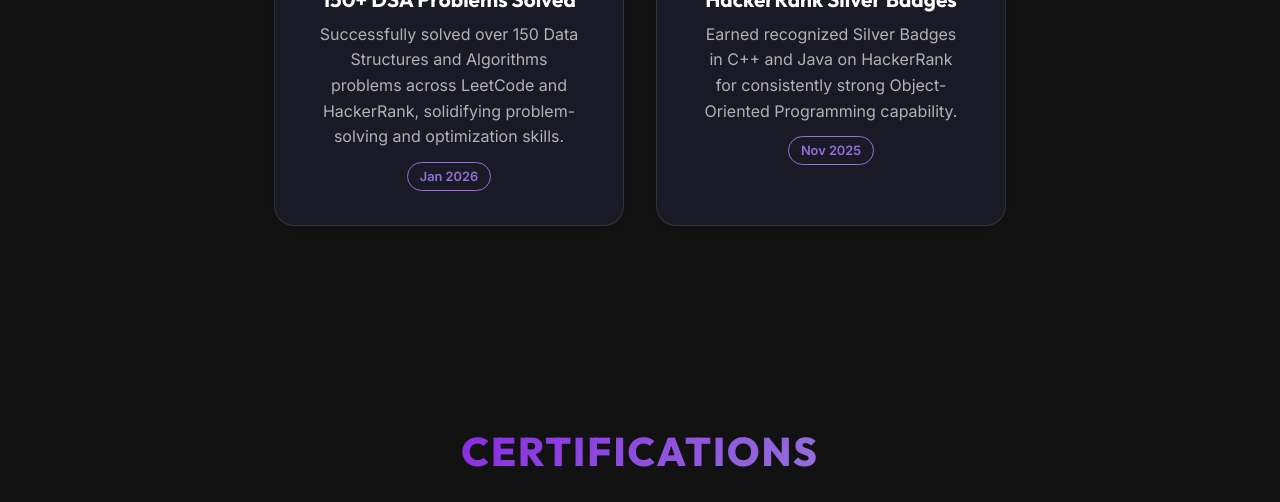
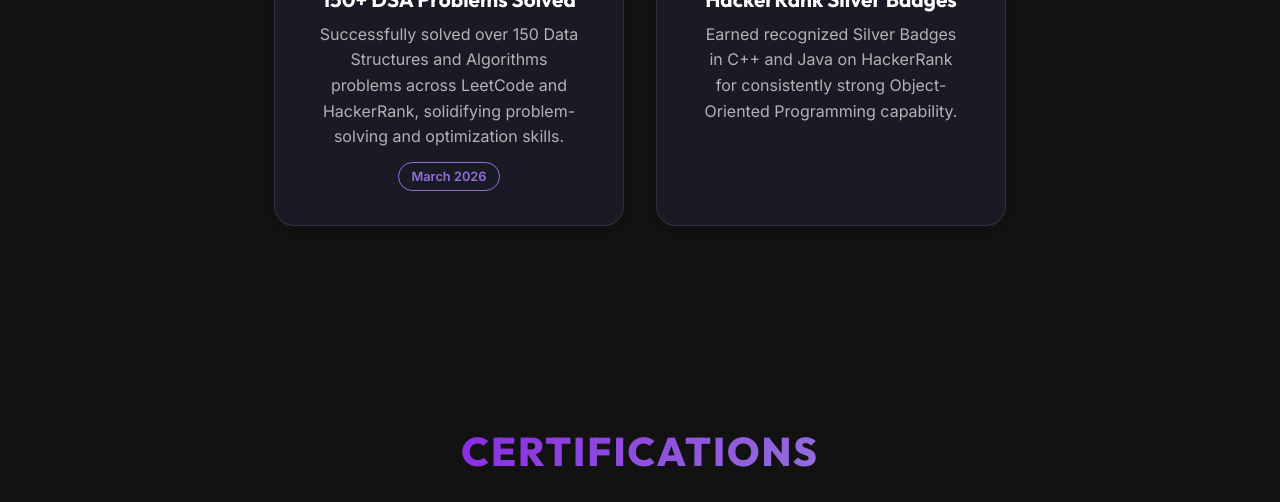
Before and after one commit to anjali-yadav17/Portfolio, a plain HTML site: page index.html in a window 1280 px wide. Shown: the part 6180-6682 px from the top of the page. Drawn offline with Linux system fonts and the light colour scheme.

Commit message:
Update index.html

```diff
--- a/index.html
+++ b/index.html
@@ -356,7 +356,7 @@
                     <h3>150+ DSA Problems Solved</h3>
                     <p>Successfully solved over 150 Data Structures and Algorithms problems across LeetCode and
                         HackerRank, solidifying problem-solving and optimization skills.</p>
-                    <span class="date-badge">Jan 2026</span>
+                    <span class="date-badge">March 2026</span>
                 </div>
             </div>
             <div class="glass-card achievement-card">
@@ -365,7 +365,7 @@
                     <h3>HackerRank Silver Badges</h3>
                     <p>Earned recognized Silver Badges in C++ and Java on HackerRank for consistently strong
                         Object-Oriented Programming capability.</p>
-                    <span class="date-badge">Nov 2025</span>
+                  <!-- <span class="date-badge">Nov 2025</span> -->
                 </div>
             </div>
 
```
